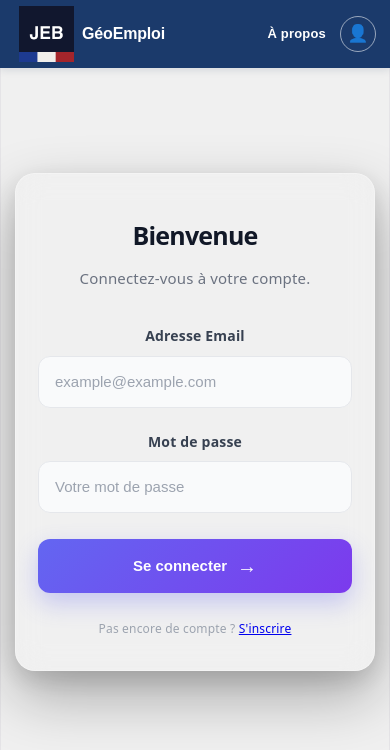
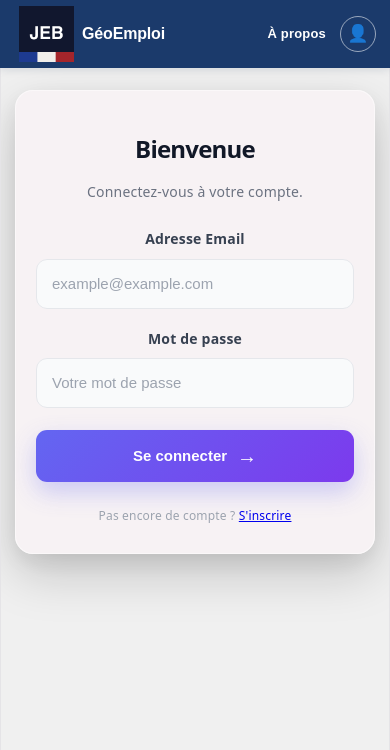
Before and after one commit to TiSchoolProjects/GeoEmploi, a React (Vite) app in the folder frontend/: page /login in a window 390 px wide. Shown: the top 750 px of the page. Built offline with nearby package versions, Linux system fonts and the light colour scheme.

Commit message:
fix(frontend) register, login
Fix register/login seeker account, can now create account and use it to
log in

```diff
--- a/frontend/src/CSS/Login.css
+++ b/frontend/src/CSS/Login.css
@@ -4,62 +4,52 @@
   box-sizing: border-box;
 }
 
-
+html,
+body,
 #root {
-  margin: 0;
-  padding: 0;
   width: 100%;
   min-height: 100%;
 }
 
 body {
-  background:
-  radial-gradient(circle at 10% 20%, rgba(255, 255, 255, 0.18), transparent 30%),
-  radial-gradient(circle at 90% 80%, rgba(255, 255, 255, 0.12), transparent 30%),
-  linear-gradient(
-    to right,
-    #1B3A6B 0%,
-    #1B3A6B 33.33%,
-    #ffffff 33.33%,
-    #ffffff 66.66%,
-    #E1000F 66.66%,
-    #E1000F 100%
-  );
+  background: #ffffff;
   color: #0f172a;
 }
 
 .page {
+  width: 100%;
   min-height: 100vh;
-  width: 100%;
+
   display: flex;
-  align-items: center;
   justify-content: center;
-  padding: 40px 20px;
+  align-items: flex-start;
+
+  padding: 100px 24px 50px;
+
+  overflow-y: auto;
 }
-
-/* Card */
 
 .form-card {
   width: 100%;
-  max-width: 740px;
-  padding: 42px;
+  max-width: 850px;
 
-  background: rgba(248, 242, 245, 0,8);
-  border: 1px solid rgba(255, 255, 255, 0.3);
-  border-radius: 24px;
+  padding: 38px;
+
+  background: rgba(248, 242, 245, 0.85);
+
+  border: 1px solid rgba(255, 255, 255, 0.5);
+  border-radius: 22px;
 
   box-shadow:
-    0 25px 60px rgba(0, 0, 0, 0.3),
-    0 8px 25px rgba(0, 0, 0, 0.12);
+    0 20px 50px rgba(0, 0, 0, 0.18),
+    0 8px 25px rgba(0, 0, 0, 0.08);
 
   backdrop-filter: blur(15px);
 }
 
-/* Header */
-
 .form-header {
   text-align: center;
-  margin-bottom: 34px;
+  margin-bottom: 30px;
 }
 
 .form-header h1 {
@@ -71,16 +61,15 @@ body {
 
 .form-header p {
   margin-top: 8px;
+
   color: #6b7280;
   font-size: 15px;
 }
 
-/* Form */
-
 .form {
   display: flex;
   flex-direction: column;
-  gap: 22px;
+  gap: 20px;
 }
 
 .input-row {
@@ -104,17 +93,18 @@ body {
 .form-group input,
 .form-group select {
   width: 100%;
-  height: 52px;
+  height: 50px;
 
-  padding: 0 16px;
+  padding: 0 15px;
 
   border: 1.5px solid #e5e7eb;
-  border-radius: 12px;
+  border-radius: 11px;
 
   background: #f9fafb;
   color: #111827;
 
   font-size: 15px;
+
   outline: none;
 
   transition:
@@ -128,18 +118,23 @@ body {
   color: #9ca3af;
 }
 
+
+/* Hover */
 .form-group input:hover,
 .form-group select:hover {
   border-color: #c7d2fe;
   background: #ffffff;
 }
 
+
+/* Focus */
 .form-group input:focus,
 .form-group select:focus {
   border-color: #6366f1;
   background: #ffffff;
 
-  box-shadow: 0 0 0 4px rgba(99, 102, 241, 0.12);
+  box-shadow:
+    0 0 0 4px rgba(99, 102, 241, 0.12);
 
   transform: translateY(-1px);
 }
@@ -149,12 +144,20 @@ body {
   appearance: none;
 
   background-image:
-    linear-gradient(45deg, transparent 50%, #6b7280 50%),
-    linear-gradient(135deg, #6b7280 50%, transparent 50%);
+    linear-gradient(
+      45deg,
+      transparent 50%,
+      #6b7280 50%
+    ),
+    linear-gradient(
+      135deg,
+      #6b7280 50%,
+      transparent 50%
+    );
 
   background-position:
-    calc(100% - 19px) 22px,
-    calc(100% - 14px) 22px;
+    calc(100% - 19px) 21px,
+    calc(100% - 14px) 21px;
 
   background-size:
     5px 5px,
@@ -163,27 +166,31 @@ body {
   background-repeat: no-repeat;
 }
 
-/* Error */
-
 .error {
   color: #dc2626;
+
   font-size: 12px;
   font-weight: 500;
+
   margin-top: -2px;
 }
 
-/* Button */
-
 .submit-btn {
   width: 100%;
-  height: 54px;
+  height: 52px;
 
   margin-top: 4px;
 
   border: none;
-  border-radius: 12px;
+  border-radius: 11px;
 
-  background: linear-gradient(135deg, #6366f1, #7c3aed);
+  background:
+    linear-gradient(
+      135deg,
+      #6366f1,
+      #7c3aed
+    );
+
   color: white;
 
   font-size: 15px;
@@ -194,9 +201,11 @@ body {
   display: flex;
   align-items: center;
   justify-content: center;
+
   gap: 10px;
 
-  box-shadow: 0 10px 25px rgba(99, 102, 241, 0.3);
+  box-shadow:
+    0 10px 25px rgba(99, 102, 241, 0.3);
 
   transition:
     transform 0.2s ease,
@@ -204,64 +213,95 @@ body {
     filter 0.2s ease;
 }
 
+
+/* Arrow */
 .submit-btn .arrow {
   font-size: 20px;
-  transition: transform 0.2s ease;
+
+  transition:
+    transform 0.2s ease;
 }
 
+
+/* Hover */
 .submit-btn:hover {
   transform: translateY(-2px);
+
   filter: brightness(1.05);
-  box-shadow: 0 15px 30px rgba(99, 102, 241, 0.4);
+
+  box-shadow:
+    0 15px 30px rgba(99, 102, 241, 0.4);
 }
 
 .submit-btn:hover .arrow {
   transform: translateX(4px);
 }
 
+
+/* Click */
 .submit-btn:active {
   transform: translateY(0);
 }
 
-/* Footer */
+
+/*Foot*/
 
 .form-footer {
-  margin-top: 24px;
+  margin-top: 22px;
 
   text-align: center;
 
   color: #9ca3af;
+
   font-size: 12px;
 }
 
-/* Responsive */
+@media (max-width: 600px) {
 
-@media (max-width: 600px) {
   .page {
-    padding: 20px 14px;
+    padding:
+      90px
+      14px
+      30px;
+
+    align-items: flex-start;
   }
 
   .form-card {
-    padding: 30px 22px;
-    border-radius: 20px;
+    max-width: 100%;
+
+    padding:
+      26px
+      20px;
+
+    border-radius: 18px;
+  }
+
+  .form-header {
+    margin-bottom: 24px;
   }
 
   .form-header h1 {
-    font-size: 25px;
+    font-size: 24px;
+  }
+
+  .form-header p {
+    font-size: 14px;
+  }
+
+
+  .form {
+    gap: 18px;
   }
 
   .input-row {
     grid-template-columns: 1fr;
-    gap: 22px;
+    gap: 18px;
+  }
+
+
+  .form-group input,
+  .form-group select {
+    height: 50px;
   }
 }
-
-@media (max-width: 380px) {
-  .form-card {
-    padding: 26px 18px;
-  }
-
-  .form-header h1 {
-    font-size: 23px;
-  }
-}
--- a/frontend/src/pages/Login.jsx
+++ b/frontend/src/pages/Login.jsx
@@ -82,7 +82,7 @@ export default function Login() {
             <span className="arrow">→</span>
           </button>
         </form>
-        <p className="form-footer">Pas encore de compte ?{" "}<Link to="/register">S'inscrire</Link></p>
+        <p className="form-footer">Pas encore de compte ?{" "}<Link to="/account">S'inscrire</Link></p>
       </div>
     </div>
   );
--- a/frontend/src/pages/Register.jsx
+++ b/frontend/src/pages/Register.jsx
@@ -18,48 +18,32 @@ export default function Register() {
 
 const onSubmit = async (formData) => {
   try {
-      // CREATE USER
-      const userResponse = await fetch("http://localhost:4242/users", {
+    if (isSeeker) {
+      const skills = formData.skills
+      .split(",")
+      .map((skill) => skill.trim())
+      .filter(Boolean)
+      const seekerResponse = await fetch("http://localhost:4242/auth/register/seeker",
+        {
           method: "POST",
           headers: {"Content-Type": "application/json",},
           body: JSON.stringify({
             username: formData.username,
             email: formData.email,
             password: formData.password,
-          // firstName: formData.firstName,
-          // lastName: formData.lastName,
-          // gender: formData.gender,
-          // role: role,
-        }),
-      });
-      if (!userResponse.ok) {
-        throw new Error("Erreur lors de la création du compte");
-      }
-      const user = await userResponse.json();
-
-      // CREATE SEEKER
-      if (isSeeker) {
-        const seekerResponse = await fetch("http://localhost:4242/seekers",
-          {
-            method: "POST",
-            headers: {"Content-Type": "application/json",},
-            body: JSON.stringify({
-              userId: user.id,
-              skills: formData.skills,
+            skills,
             experience: formData.experience,
             availability: formData.availability,
           }),
         }
       );
       if (!seekerResponse.ok) {
-          throw new Error("Erreur lors de la création du profil Seeker");
+        throw new Error("Erreur lors de la création du compte Seeker");
       }
       const seeker = await seekerResponse.json();
-        console.log("Compte créé :", user);
-        console.log("Profil Seeker créé :", seeker);
+      console.log("Compte créé :", seeker);
     }
 
-      // CREATE RH
     if (isRH) {
       const rhResponse = await fetch("http://localhost:4242/rhs",
         {
@@ -80,7 +64,6 @@ export default function Register() {
       console.log("Profil RH créé :", rh);
     }
 
-      // LOG REDIReCT
     navigate("/login");
   } catch (error) {
     console.error(error);
@@ -142,19 +125,8 @@ export default function Register() {
             </div>
           </div>
 
-          {/*USERNAME*/}
-          <div className="form-group">
-            <label htmlFor="username">Nom d'utilisateur</label>
-            <input
-              id="username"
-              type="text"
-              placeholder="Nom d'utilisateur"
-              {...register("username", {required:"Le nom d'utilisateur est obligatoire",})}
-            />
-            {errors.username && (<span className="error">{errors.username.message}</span>)}
-          </div>
-
           {/*EMAIL*/}
+          <div className="input-row">
             <div className="form-group">
               <label htmlFor="email">Adresse Email</label>
               <input
@@ -169,7 +141,6 @@ export default function Register() {
             </div>
 
             {/*PASSWORD*/}
-
             <div className="form-group">
               <label htmlFor="password">Mot de passe</label>
 
@@ -184,9 +155,10 @@ export default function Register() {
               />
               {errors.password && (<span className="error">{errors.password.message}</span>)}
             </div>
+          </div>
 
+          <div className="input-row">
             {/*GENDER*/}
-
             <div className="form-group">
               <label htmlFor="gender">Civilité</label>
 
@@ -202,7 +174,18 @@ export default function Register() {
 
               {errors.gender && (<span className="error">{errors.gender.message}</span>)}
             </div>
-
+            {/*USERNAME*/}
+            <div className="form-group">
+              <label htmlFor="username">Nom d'utilisateur</label>
+              <input
+                id="username"
+                type="text"
+                placeholder="Nom d'utilisateur"
+                {...register("username", {required:"Le nom d'utilisateur est obligatoire",})}
+              />
+              {errors.username && (<span className="error">{errors.username.message}</span>)}
+            </div>
+          </div>
 
           {/*SEEKER ONLY FIELDS*/}
           {isSeeker && (
@@ -220,8 +203,8 @@ export default function Register() {
                 {errors.skills && (<span className="error">{errors.skills.message}</span>)}
               </div>
 
+              <div className="input-row">
                 {/* EXPERIENCE */}
-
                 <div className="form-group">
                   <label htmlFor="experience">Expérience</label>
 
@@ -237,7 +220,6 @@ export default function Register() {
                 </div>
 
                 {/* AVAILABILITY */}
-
                 <div className="form-group">
                   <label htmlFor="availability">Disponibilité</label>
 
@@ -251,6 +233,7 @@ export default function Register() {
                   {errors.availability && (
                     <span className="error">{errors.availability.message}</span>)}
                 </div>
+              </div>
             </>
           )}
 
@@ -258,6 +241,7 @@ export default function Register() {
 
           {isRH && (
             <>
+              <div className="input-row">
                 {/* COMPANY */}
                 <div className="form-group">
                   <label htmlFor="company">Entreprise</label>
@@ -286,6 +270,7 @@ export default function Register() {
                   {errors.position && (
                     <span className="error">{errors.position.message}</span>)}
                 </div>
+              </div>
             </>
           )}
 
```
Lines whose indentation alone changed are shown as unchanged.
